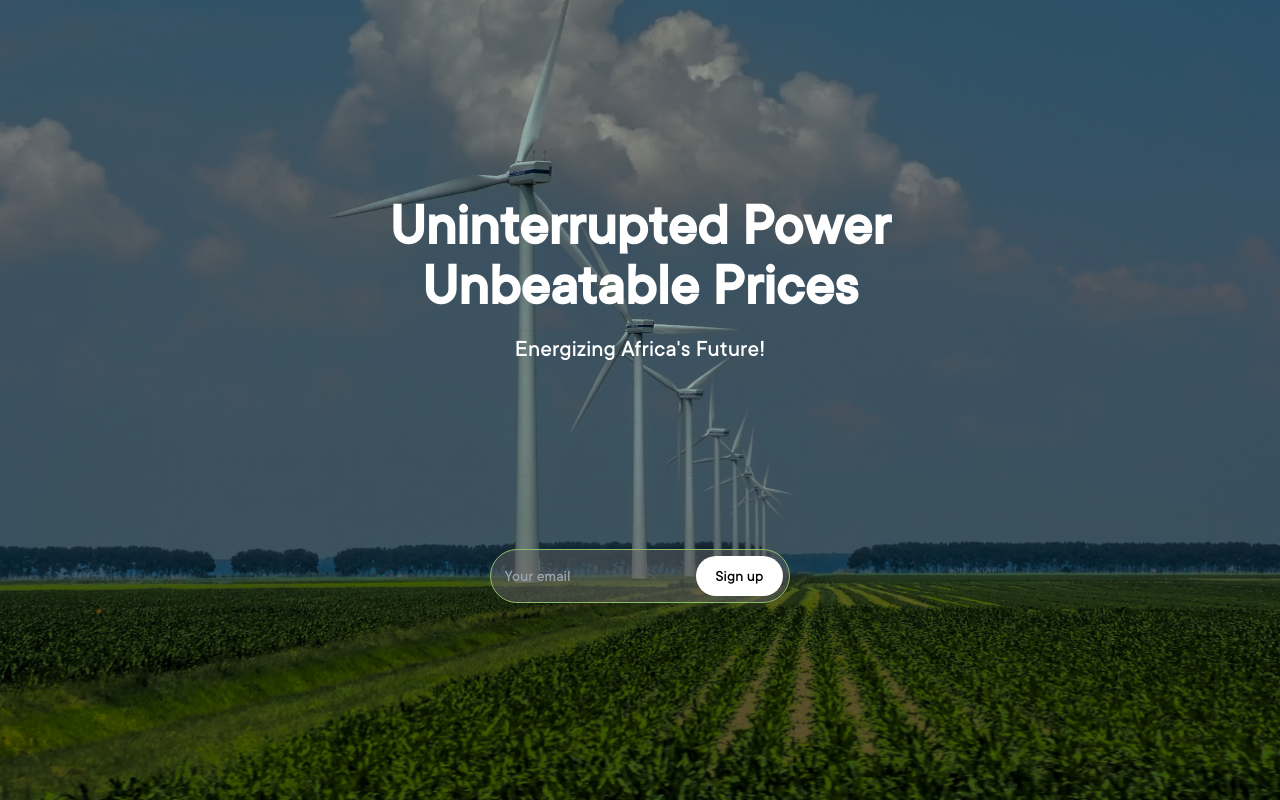
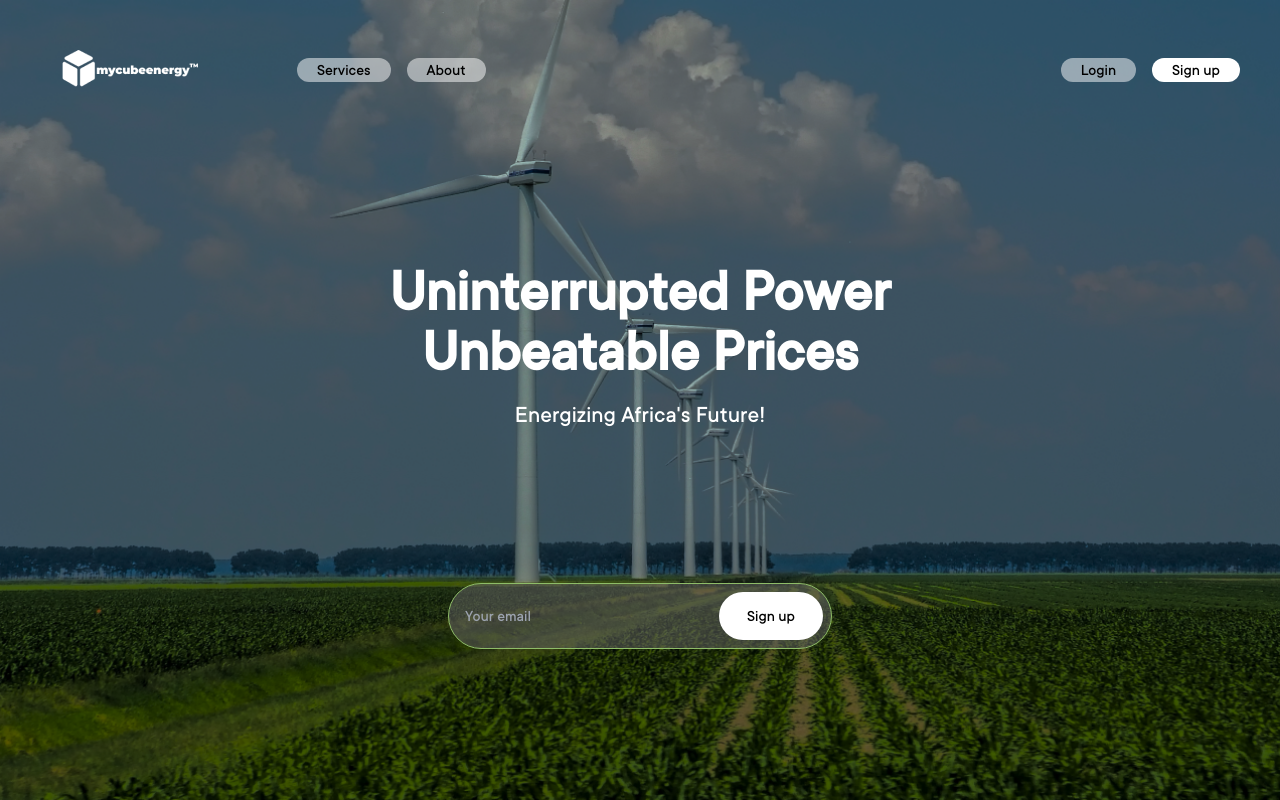
Before and after one commit to EmekaIwuagwu/mycubeenergy-ui, a React (Vite) app: page / in a window 1280 px wide. Built offline with nearby package versions, Linux system fonts and the light colour scheme.

Commit message:
feat: Add header UI and styles

```diff
--- a/src/modules/website/components/Hero.jsx
+++ b/src/modules/website/components/Hero.jsx
@@ -3,7 +3,7 @@ import React from "react";
 const Hero = () => {
   return (
     <section
-      className="min-h-dvh flex flex-col justify-center items-center font-tt-commons text-white"
+      className="min-h-dvh flex flex-col justify-center items-center font-tt-commons text-white pt-12 sm:pt-44 pb-16"
       style={{
         backgroundImage: "url(/assets/images/hero.png)",
         backgroundSize: "cover",
@@ -15,13 +15,13 @@ const Hero = () => {
         Uninterrupted Power <br /> Unbeatable Prices
       </h1>
       <p className="text-base sm:text-2xl font-normal mb-6">Energizing Africa's Future!</p>
-      <div className="flex items-center p-1.5 border bg-custom-gray/50 border-custom-green rounded-[60px] overflow-hidden max-w-80 mt-12 sm:mt-40">
+      <div className="flex items-center justify-between p-2 border bg-custom-gray/50 border-custom-green rounded-[60px] overflow-hidden w-full  max-w-96 mt-12 sm:mt-32">
         <input
           type="text"
           placeholder="Your email"
-          className="flex-1 p-2 border-none outline-none bg-transparent"
+          className="p-2 border-none outline-none bg-transparent"
         />
-        <button className="py-2 px-5 bg-white text-black cursor-pointer rounded-3xl">
+        <button className="py-3 px-7 bg-white text-black cursor-pointer rounded-3xl">
           Sign up
         </button>
       </div>
--- a/src/modules/website/layouts/Header/index.jsx
+++ b/src/modules/website/layouts/Header/index.jsx
@@ -1,9 +1,22 @@
-import React from 'react'
+import React from "react";
+import { Link } from "react-router-dom";
 
 const Header = () => {
   return (
-    <div className='container text-blue-300'>Header</div>
-  )
-}
+    <header className="px-10 pt-10 absolute top-0 left-0 w-full flex gap-20 items-center">
+      <img src="/assets/logos/logo.png" alt="Company Logo" />
+      <nav className="flex justify-between text-black text-base w-full">
+        <ul className="flex space-x-4">
+          <li><Link to="#services" className=" bg-white/50 px-5 py-1 rounded-3xl">Services</Link></li>
+          <li><Link to="#about" className=" bg-white/50 px-5 py-1 rounded-3xl">About</Link></li>
+        </ul>
+        <ul className="flex space-x-4">
+          <li><Link to="/signin" className=" bg-white/50 px-5 py-1 rounded-3xl">Login</Link></li>
+          <li><Link to="/signup" className=" bg-white px-5 py-1 rounded-3xl">Sign up</Link></li>
+        </ul>
+      </nav>
+    </header>
+  );
+};
 
-export default Header
+export default Header;
--- a/src/modules/website/pages/Home/index.jsx
+++ b/src/modules/website/pages/Home/index.jsx
@@ -1,9 +1,11 @@
 import React from "react";
 import Hero from "../../components/Hero";
+import Header from "../../layouts/Header";
 
 const Home = () => {
   return (
-    <main>
+    <main className="relative">
+      <Header />
       <Hero />
     </main>
   );
```
Also changed, not shown: public/assets/logos/logo.png (added).
